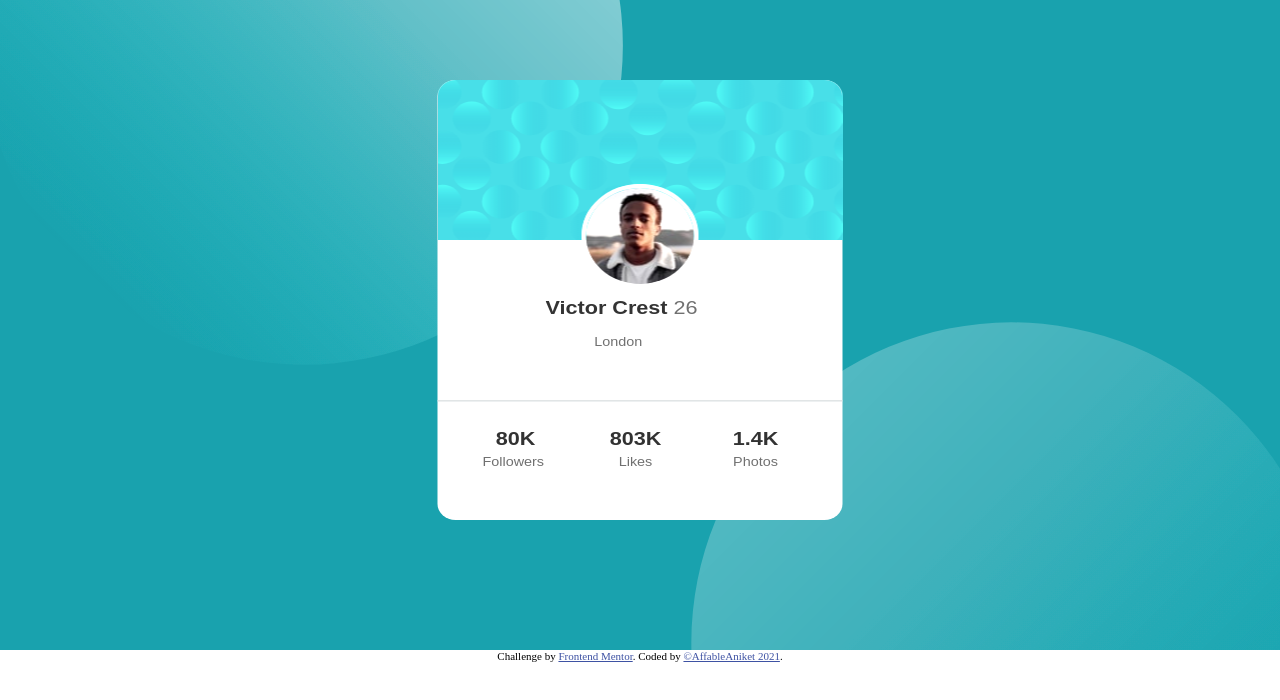
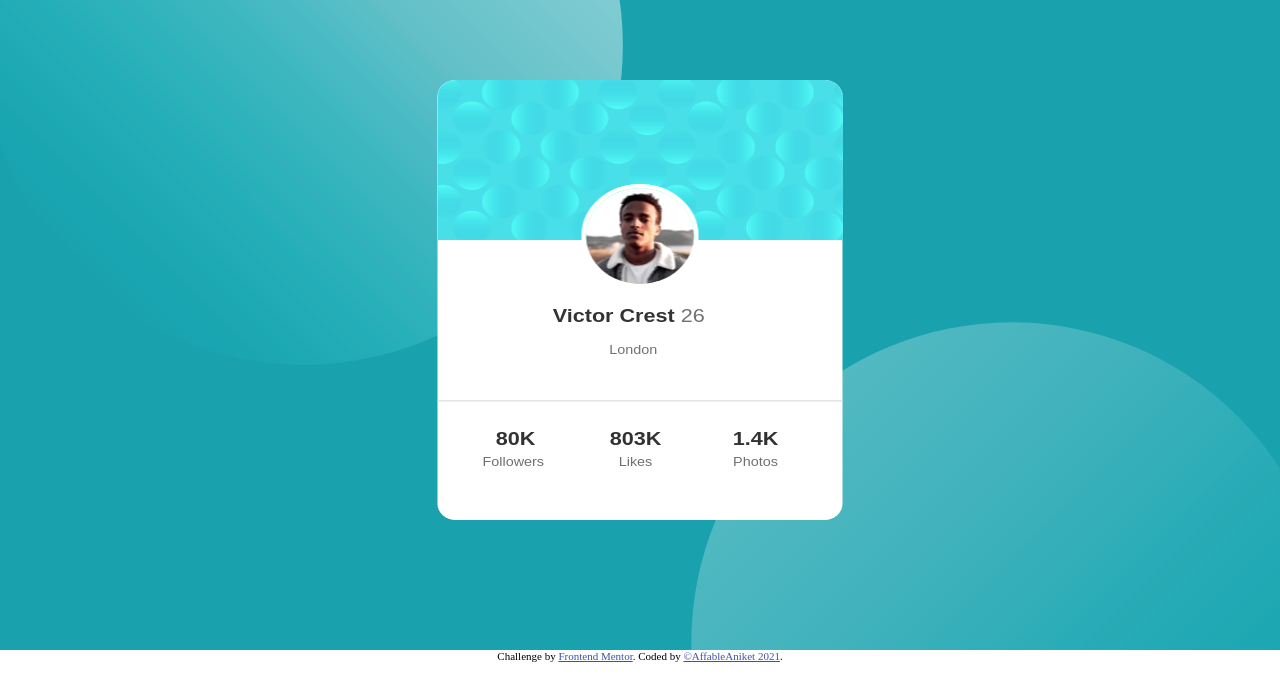
Before and after one commit to AffableAniket/Profile-Card, a plain HTML site: page index.html in a window 1280 px wide. Drawn offline with Linux system fonts and the light colour scheme; a web font is replaced by a local one.

Commit message:
2 Commit

```diff
--- a/css/master.css
+++ b/css/master.css
@@ -98,11 +98,12 @@ body{
 
 .info .name
 {
+	width: 60%;
 	position: absolute;
-	padding: 0;
+	padding: 10px;
 	margin: 0 auto;
 	top: 250px;
-	left: 120px;
+	left: 24%;
 	opacity: 0.8;
 }
 
@@ -130,7 +131,7 @@ body{
 }
 
 .name span:nth-child(2){
-  margin-left: 32%;
+  margin-left: 27%;
 }
 
 span{
@@ -169,3 +170,9 @@ span{
 	transform: translate(15%,55%);
 }
 }
+
+@media screen and (max-width: 576px){
+	.card{
+		transform: scale(0.6);
+	}
+}
--- a/index.html
+++ b/index.html
@@ -26,7 +26,7 @@
     </div>
     <div class="info">
       <div class="name">
-       <h2>Victor Crest <span class="age">26</span></h2>
+       <h2 style="margin-left:10px">Victor Crest <span class="age">26</span></h2>
          <span>London</span>
       </div>
       <div class="socials">
```
